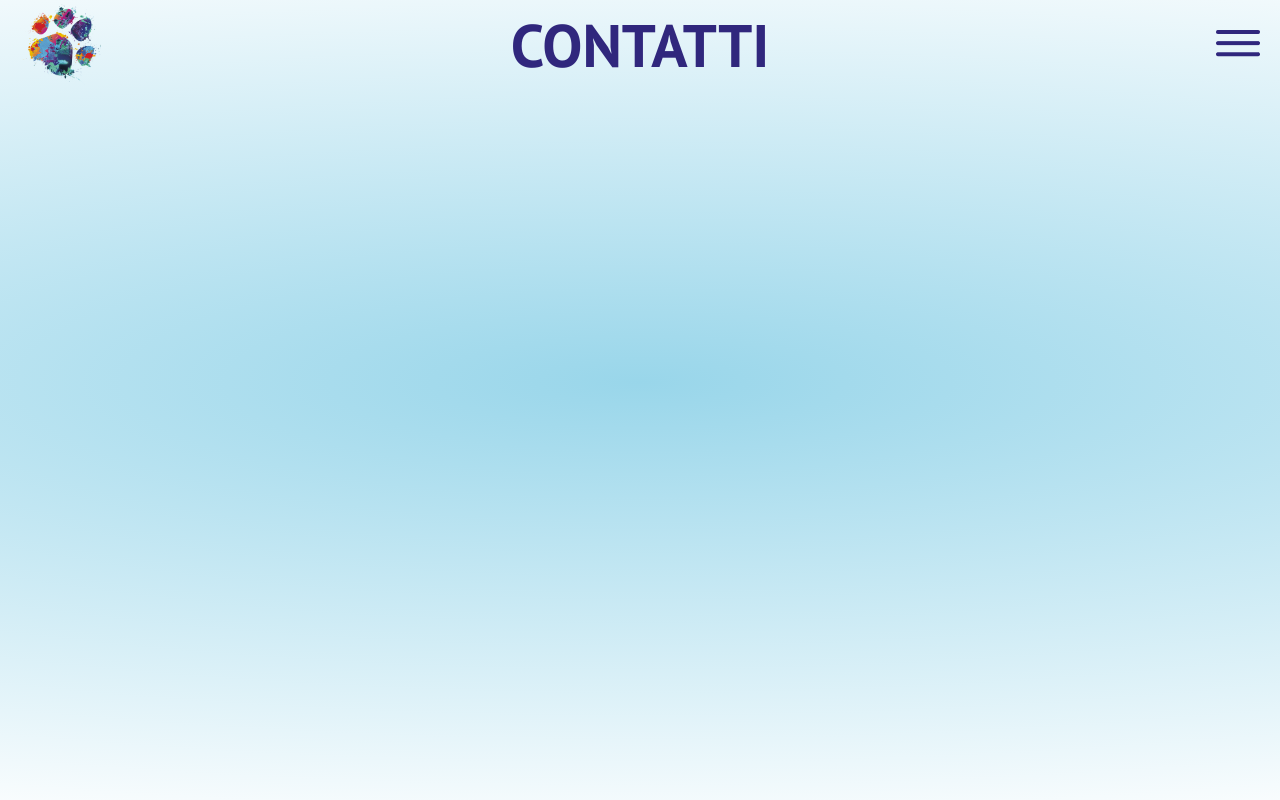
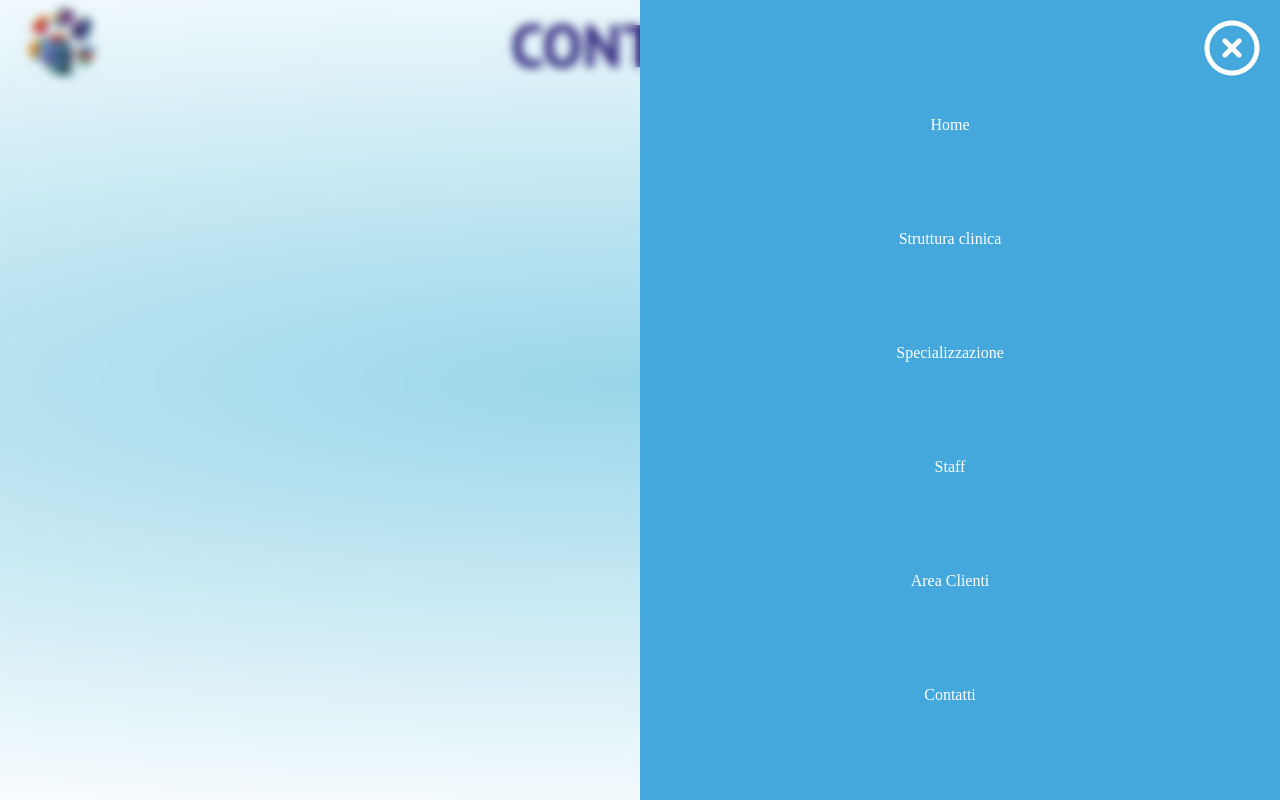
Before and after one commit to Bonnolo/docvet, a website: page contatti.html in a window 1280 px wide. Drawn offline with Linux system fonts and the light colour scheme.

Commit message:
init menu-burger

```diff
--- a/assets/scss/_main.scss
+++ b/assets/scss/_main.scss
@@ -130,3 +130,41 @@ footer{
 }
 
 // End Header General
+
+// Hamburguer Menu
+.hamburger{
+  position: fixed;
+  display: grid;
+  grid-template-columns: 1fr 1fr;
+  height: 100vh;
+  width: 100vw;
+
+  .hamburger-blur{
+    backdrop-filter: blur(5px);
+  }
+
+  .hamburger-bg{
+    background-color: $secondaryColor;
+    display: flex;
+    justify-content: center;
+    padding-right: 20px;
+    padding-top: 20px;
+    button{
+      background: none;
+      border: none;
+      position: fixed;
+      top: 20px;
+      right: 20px;
+    }
+    ul{
+      height: 100%;
+      display: flex;
+      flex-direction: column;
+      justify-content: space-evenly;
+      align-items: center;
+    }
+    a{
+      color: $white;
+    }
+  }
+}
--- a/contatti.html
+++ b/contatti.html
@@ -7,6 +7,23 @@
     <title>Contatti</title>
   </head>
   <body class="bg">
+    <!-- hamburger menu -->
+    <section id="hamburger" class="hamburger">
+      <div class="hamburger-blur"></div>
+      <div class="hamburger-bg">
+        <button class="close-menu">
+          <img src="/assets/imgs/icons/closed_menu.png" alt="" />
+        </button>
+        <ul>
+          <li><a href="index.html">Home</a></li>
+          <li><a href="struttura.html">Struttura clinica</a></li>
+          <li><a href="specializzazioni.html">Specializzazione</a></li>
+          <li><a href="staff.html">Staff</a></li>
+          <li><a href="">Area Clienti</a></li>
+          <li><a href="contatti.html">Contatti</a></li>
+        </ul>
+      </div>
+    </section>
     <header class="generalHeader">
       <div class="logo">
         <img src="/assets/imgs/zampaDocvet.png" alt="" />
@@ -18,5 +35,6 @@
         <button><img src="/assets/imgs/icons/hamburger.png" alt="" /></button>
       </div>
     </header>
+    <main></main>
   </body>
 </html>
```
Also changed, not shown: assets/imgs/icons/closed_menu.png (added), dist/css/style.min.css, src/css/style.css, 2 other files.
